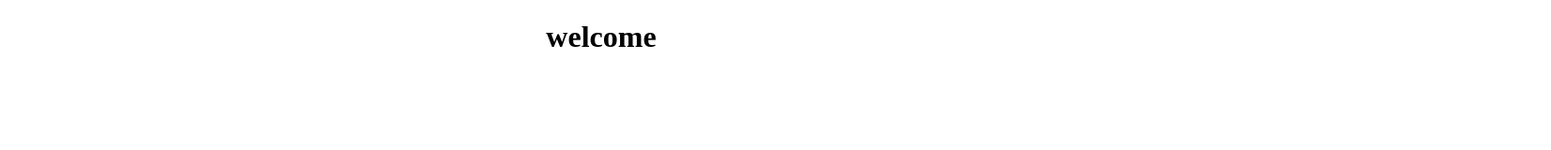
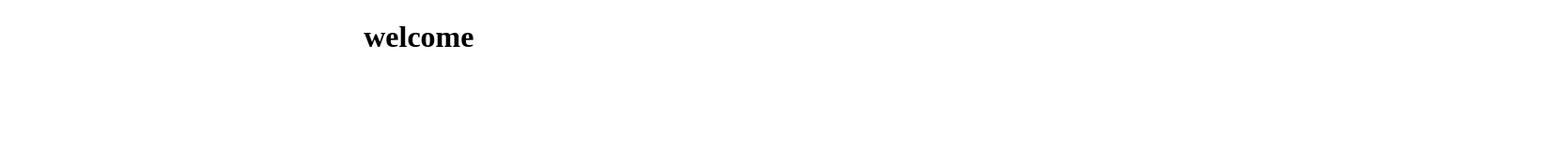
Before and after one commit to UNKN0WN-creation/UNKN0WN-creation.gitbub.io, a plain HTML site: page index.html in a window 1280 px wide. Shown: the whole page at 94% size, 1651 px wide, since content can reach past the window. Drawn offline with Linux system fonts and the light colour scheme; files that its build step writes are made by us from their sources.

Commit message:
Change h1 styling to position it relative

```diff
--- a/css/style.css
+++ b/css/style.css
@@ -1,2 +1,3 @@
-h1{display: flex;
-   justify-content:center;}
+h1{position: relative;
+   top:40%;
+   left:30%;}
```
